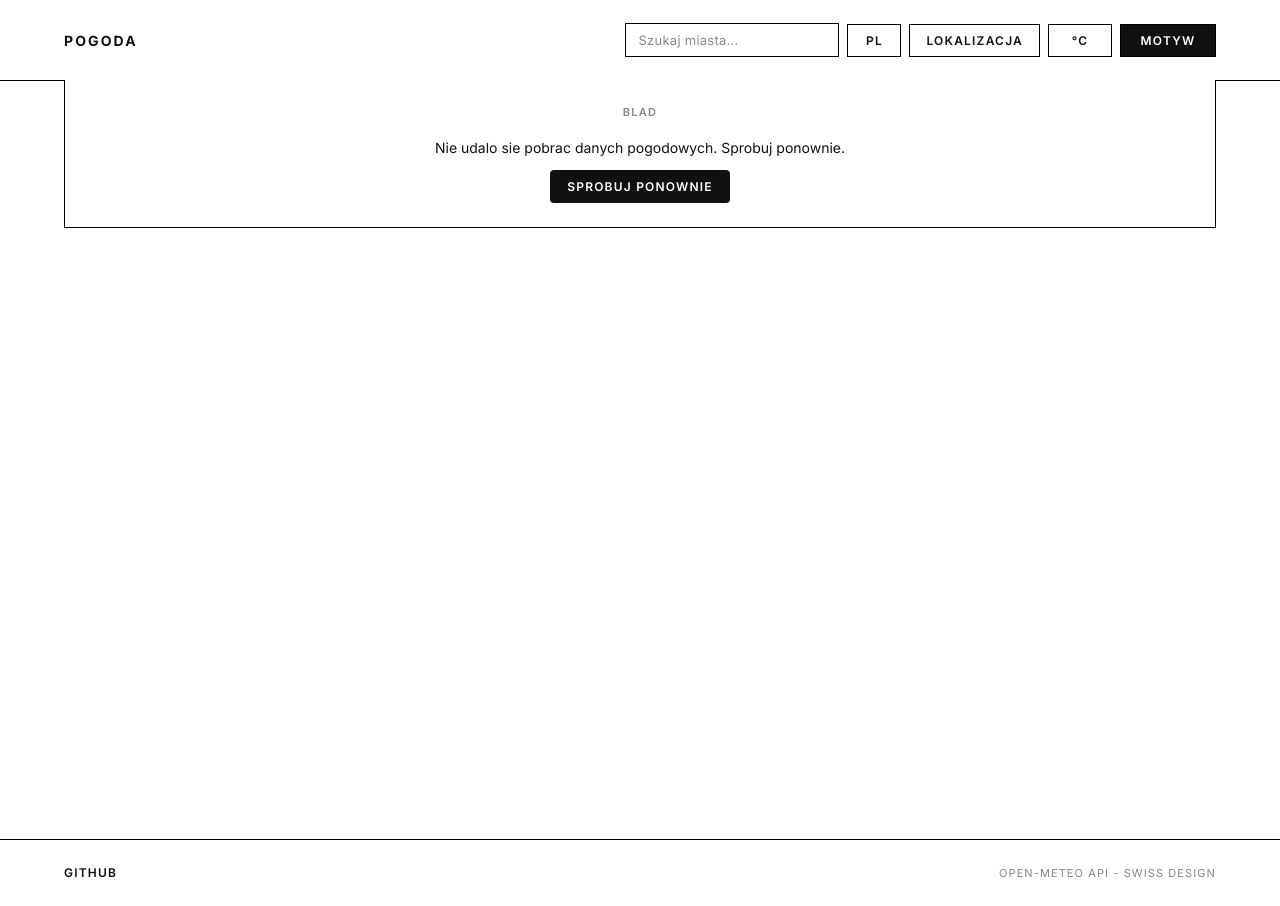
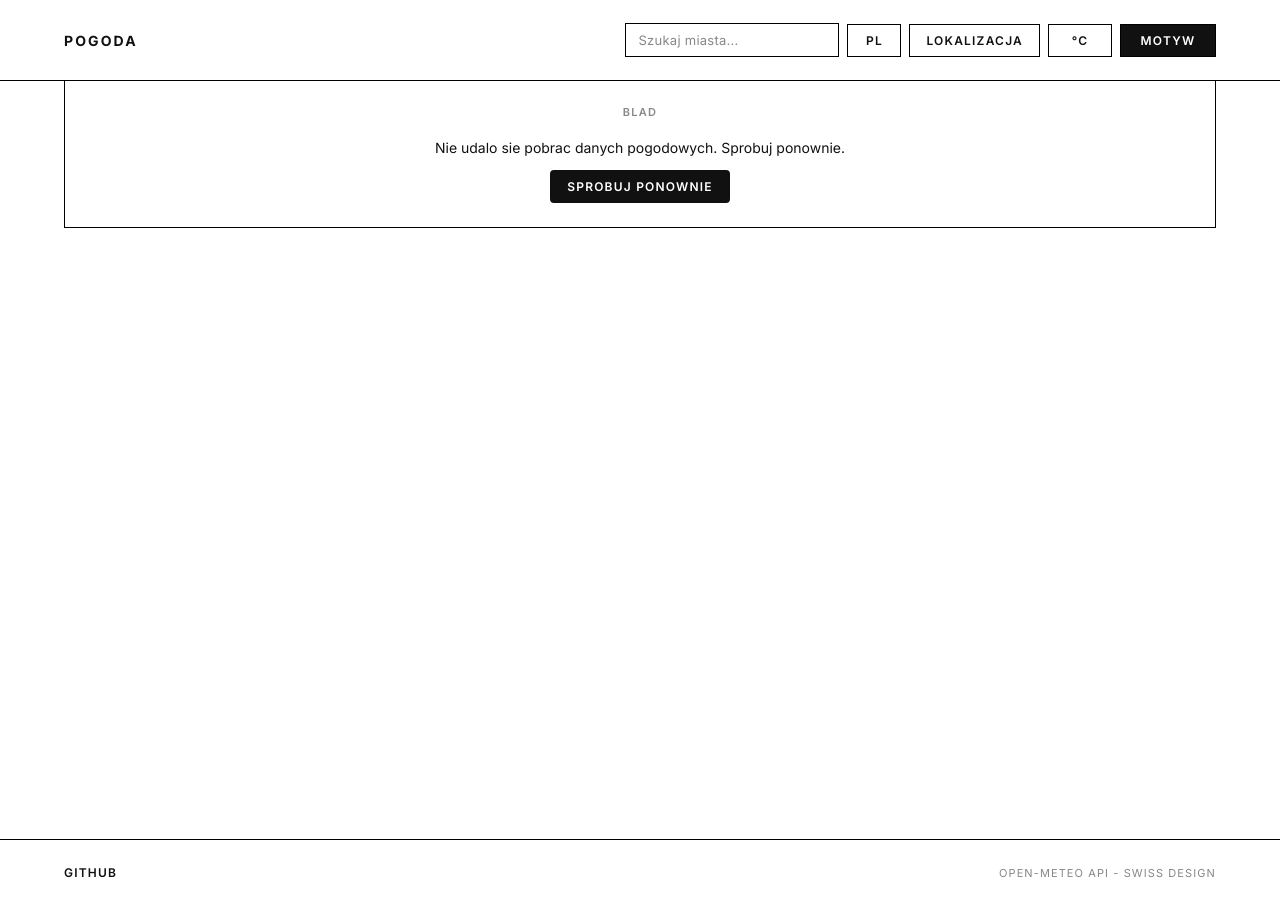
Before and after one commit to w3ziqv/Weather-app, a plain HTML site: page index.html in a window 1280 px wide. Drawn offline with Linux system fonts and the light colour scheme; no server answers.

Commit message:
Add files via upload

```diff
--- a/styles.css
+++ b/styles.css
@@ -173,6 +173,18 @@ header .container {
   align-content: start;
   content-visibility: auto;
   contain-intrinsic-size: 760px;
+  position: relative;
+}
+
+.main-grid::before {
+  content: '';
+  position: absolute;
+  top: 0;
+  left: 50%;
+  transform: translateX(-50%);
+  width: 100vw;
+  border-top: 1px solid var(--border);
+  pointer-events: none;
 }
 .main-grid > * {
   margin-top: -1px;
```
